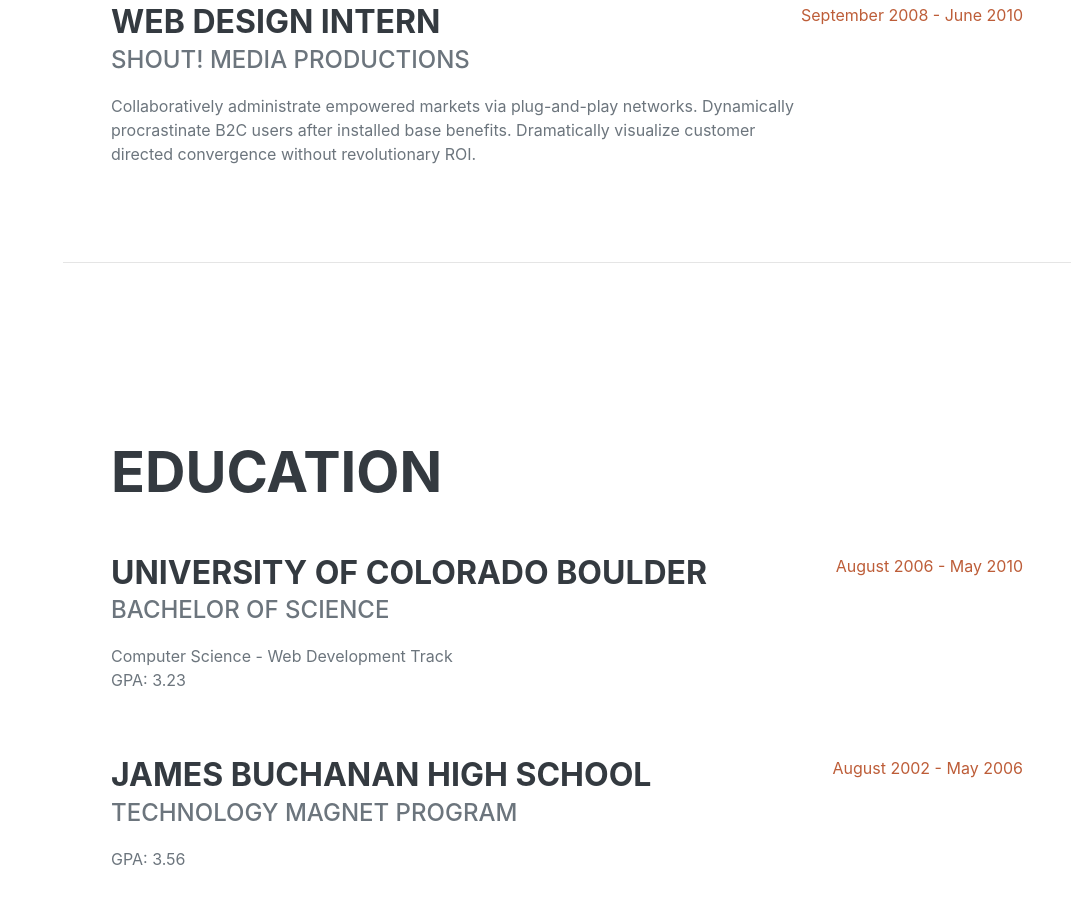
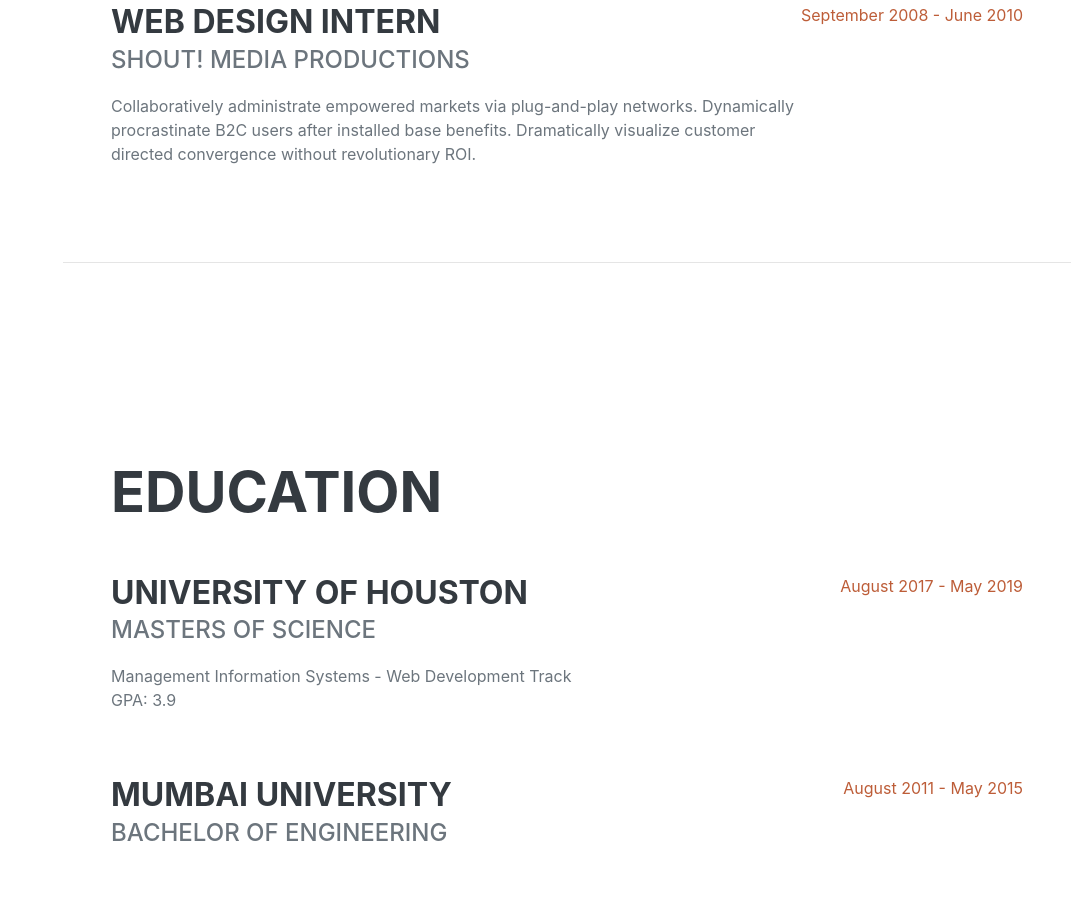
Before and after one commit to bhadreshdudhat/portfolio, a plain HTML site: page index.html in a window 1280 px wide. Shown: the part 1744-2648 px from the top of the page, without its empty margins (209-1280 px from the left). Drawn offline with nearby package versions, Linux system fonts and the light colour scheme; a web font is replaced by a local one.

Commit message:
Update index.html

```diff
--- a/index.html
+++ b/index.html
@@ -27,7 +27,7 @@
                 <ul class="navbar-nav">
                     <li class="nav-item"><a class="nav-link js-scroll-trigger" href="#about">About</a></li>
                     <li class="nav-item"><a class="nav-link js-scroll-trigger" href="#experience">Experience</a></li>
-                    <li class="nav-item"><a class="nav-link js-scroll-trigger" href="#education">My Education</a></li>
+                    <li class="nav-item"><a class="nav-link js-scroll-trigger" href="#education">Education</a></li>
                     <li class="nav-item"><a class="nav-link js-scroll-trigger" href="#skills">Skills</a></li>
                     <li class="nav-item"><a class="nav-link js-scroll-trigger" href="#interests">Interests</a></li>
                     <li class="nav-item"><a class="nav-link js-scroll-trigger" href="#awards">Awards</a></li>
@@ -102,20 +102,20 @@
                     <h2 class="mb-5">Education</h2>
                     <div class="d-flex flex-column flex-md-row justify-content-between mb-5">
                         <div class="flex-grow-1">
-                            <h3 class="mb-0">University of Colorado Boulder</h3>
-                            <div class="subheading mb-3">Bachelor of Science</div>
-                            <div>Computer Science - Web Development Track</div>
-                            <p>GPA: 3.23</p>
+                            <h3 class="mb-0">University of Houston</h3>
+                            <div class="subheading mb-3">Masters of Science</div>
+                            <div>Management Information Systems - Web Development Track</div>
+                            <p>GPA: 3.9</p>
                         </div>
-                        <div class="flex-shrink-0"><span class="text-primary">August 2006 - May 2010</span></div>
+                        <div class="flex-shrink-0"><span class="text-primary">August 2017 - May 2019</span></div>
                     </div>
                     <div class="d-flex flex-column flex-md-row justify-content-between">
                         <div class="flex-grow-1">
-                            <h3 class="mb-0">James Buchanan High School</h3>
-                            <div class="subheading mb-3">Technology Magnet Program</div>
-                            <p>GPA: 3.56</p>
+                            <h3 class="mb-0">Mumbai University</h3>
+                            <div class="subheading mb-3">BACHELOR OF Engineering</div>
+<!--                             <p>GPA: 3.56</p> -->
                         </div>
-                        <div class="flex-shrink-0"><span class="text-primary">August 2002 - May 2006</span></div>
+                        <div class="flex-shrink-0"><span class="text-primary">August 2011 - May 2015</span></div>
                     </div>
                 </div>
             </section>
@@ -130,14 +130,8 @@
                         <li class="list-inline-item"><i class="fab fa-css3-alt"></i></li>
                         <li class="list-inline-item"><i class="fab fa-js-square"></i></li>
                         <li class="list-inline-item"><i class="fab fa-angular"></i></li>
-                        <li class="list-inline-item"><i class="fab fa-react"></i></li>
-                        <li class="list-inline-item"><i class="fab fa-node-js"></i></li>
-                        <li class="list-inline-item"><i class="fab fa-sass"></i></li>
-                        <li class="list-inline-item"><i class="fab fa-less"></i></li>
-                        <li class="list-inline-item"><i class="fab fa-wordpress"></i></li>
-                        <li class="list-inline-item"><i class="fab fa-gulp"></i></li>
-                        <li class="list-inline-item"><i class="fab fa-grunt"></i></li>
                         <li class="list-inline-item"><i class="fab fa-npm"></i></li>
+                        <li class="list-inline-item"><i class="fab fa-java"></i></li>
                     </ul>
                     <div class="subheading mb-3">Workflow</div>
                     <ul class="fa-ul mb-0">
```
